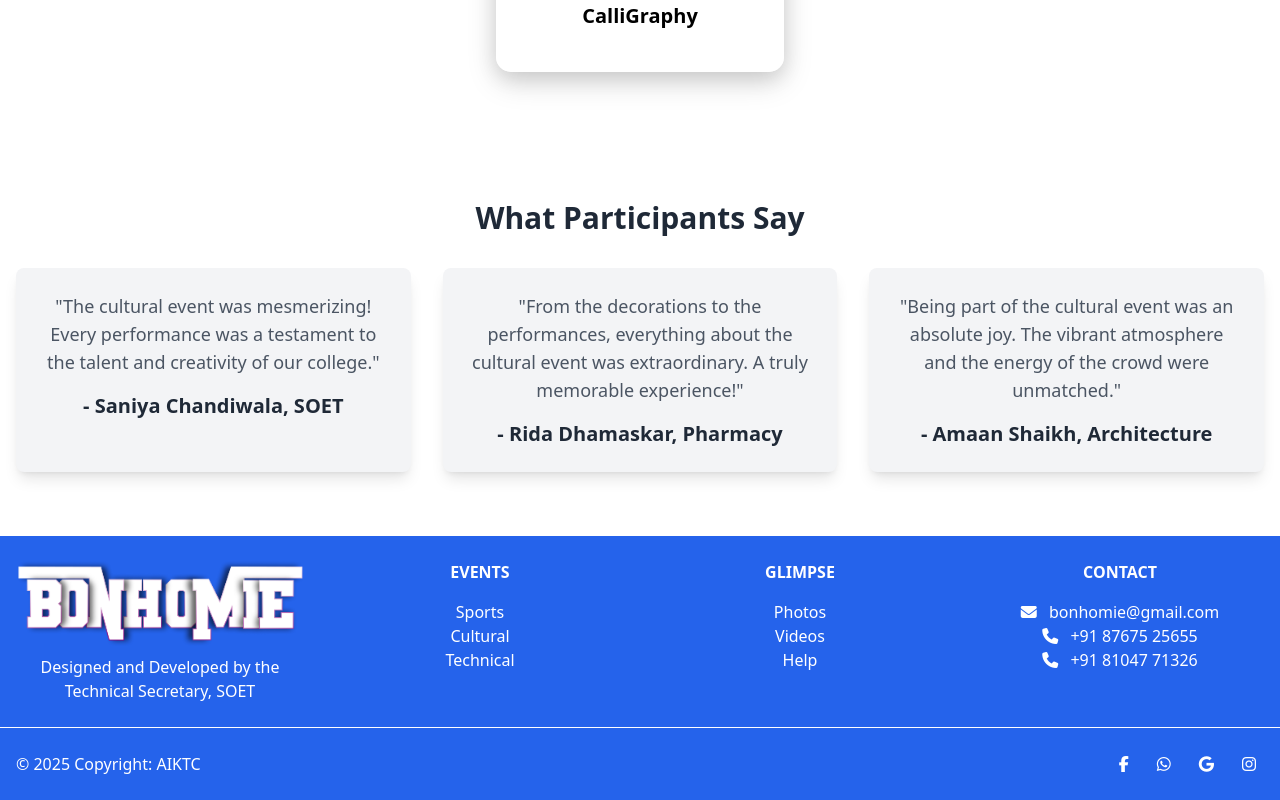
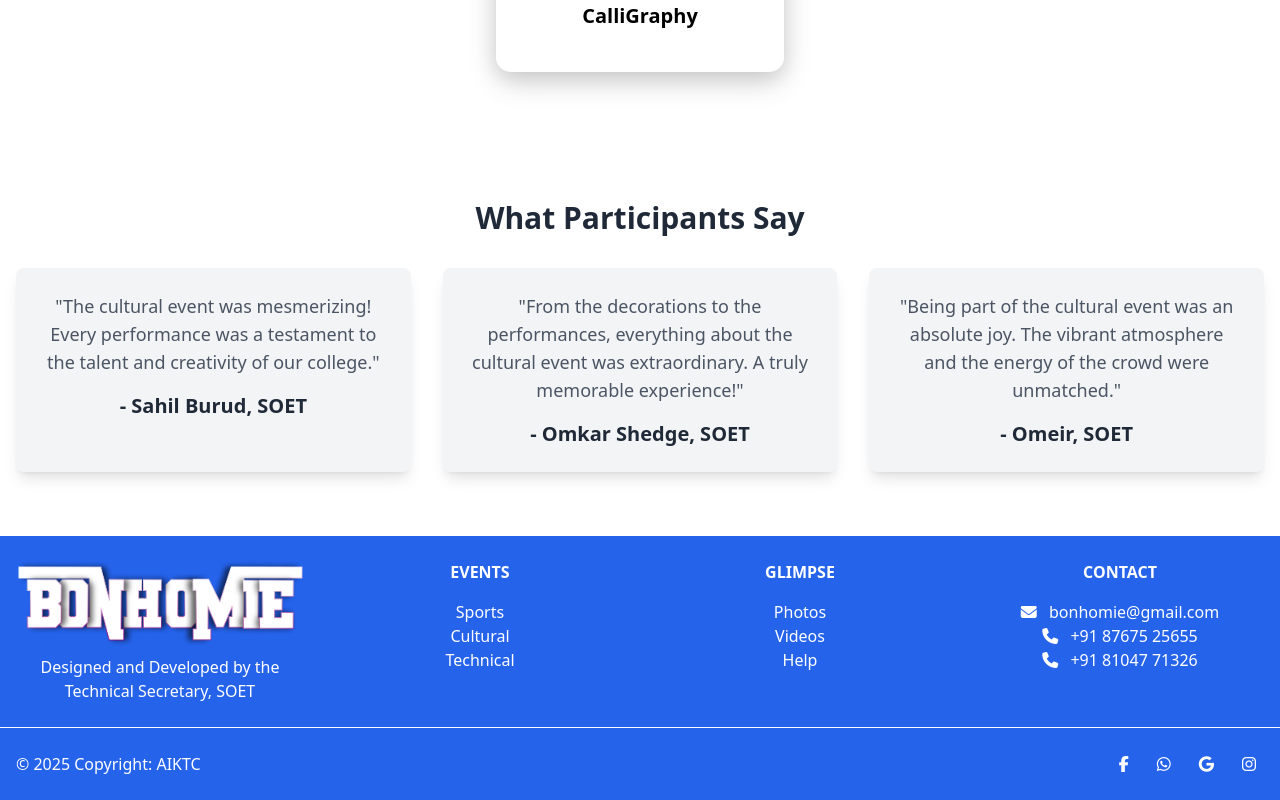
Before and after one commit to LabbaiIrfan/bonhomie-frontend, a React (Vite) app: page /cultural in a window 1280 px wide. Shown: the part 1876-2676 px from the top of the page. Built offline with nearby package versions, Linux system fonts and the light colour scheme.

Commit message:
Update cultural.jsx

```diff
--- a/src/cultural/cultural.jsx
+++ b/src/cultural/cultural.jsx
@@ -168,15 +168,15 @@ const CulturalPage = () => {
         <div className="grid grid-cols-1 md:grid-cols-3 gap-8 mt-8">
             <div className="bg-gray-100 p-6 rounded-lg shadow-lg max-w-md">
                 <p className="text-lg text-gray-600">"The cultural event was mesmerizing! Every performance was a testament to the talent and creativity of our college."</p>
-                <h4 className="text-xl font-bold text-gray-800 mt-4">- Saniya Chandiwala, SOET</h4>
+                <h4 className="text-xl font-bold text-gray-800 mt-4">- Sahil Burud, SOET</h4>
             </div>
             <div className="bg-gray-100 p-6 rounded-lg shadow-lg max-w-md">
                 <p className="text-lg text-gray-600">"From the decorations to the performances, everything about the cultural event was extraordinary. A truly memorable experience!"</p>
-                <h4 className="text-xl font-bold text-gray-800 mt-4">- Rida Dhamaskar, Pharmacy</h4>
+                <h4 className="text-xl font-bold text-gray-800 mt-4">- Omkar Shedge, SOET</h4>
             </div>
             <div className="bg-gray-100 p-6 rounded-lg shadow-lg max-w-md">
                 <p className="text-lg text-gray-600">"Being part of the cultural event was an absolute joy. The vibrant atmosphere and the energy of the crowd were unmatched."</p>
-                <h4 className="text-xl font-bold text-gray-800 mt-4">- Amaan Shaikh, Architecture</h4>
+                <h4 className="text-xl font-bold text-gray-800 mt-4">- Omeir, SOET</h4>
             </div>
         </div>
     </div>
```
